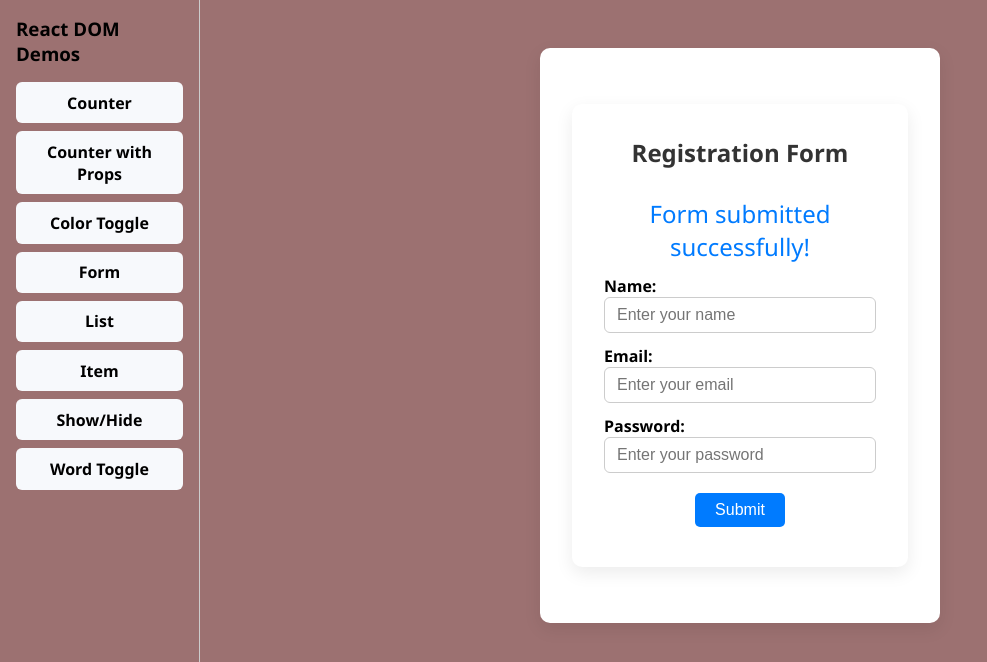
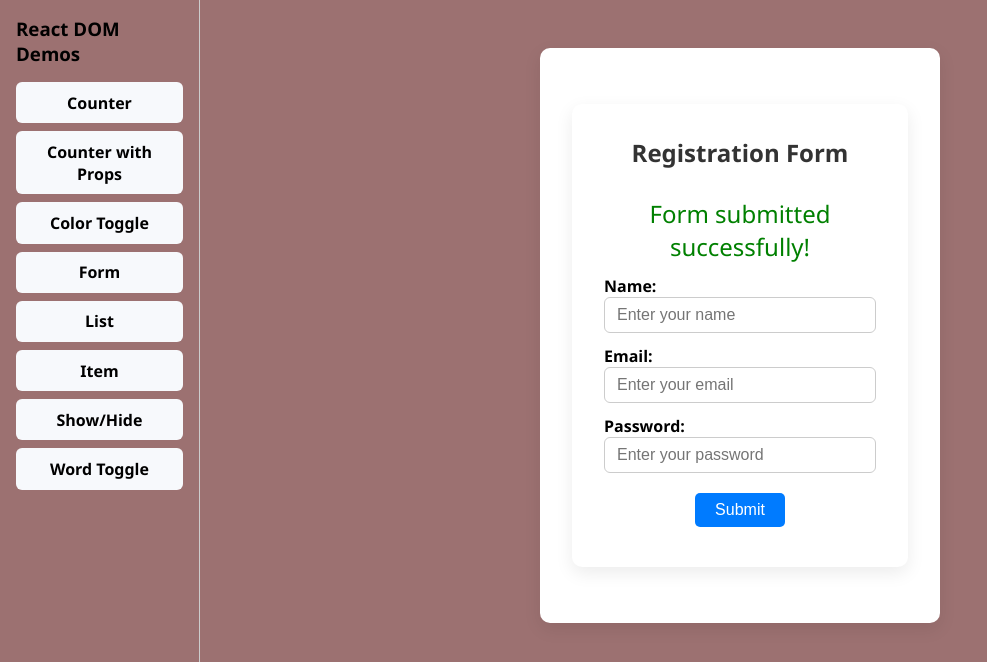
Before and after one commit to chuks2274/react-dom-fundamentals, a React (Vite) app: page /form in a window 1280 px wide. Both pictures are taken after typing "Sample", "name@example.com", "Sample123" into the empty fields and a click on the button "Submit". Shown: the top 662 px of the page, without its empty margins (0-987 px from the left). Built offline with nearby package versions, Linux system fonts and the light colour scheme.

Commit message:
update form

```diff
--- a/src/components/Form/Form.jsx
+++ b/src/components/Form/Form.jsx
@@ -24,7 +24,11 @@ const Form = () => {
 
             <form onSubmit={handleSubmit} className="container">
                 <h1>Registration Form</h1>
-                {message && <h2>{message}</h2>}
+                {message && (
+                <h2 style={{ color: message === "All fields are required" ? "red" : "green" }}>
+                {message}
+                </h2>
+                )}
                 <label>Name: <input type="text" value={name} onChange={e => setName(e.target.value)} placeholder="Enter your name"/></label>
                 <label>Email:<input type="email" value={email} onChange={e => setEmail(e.target.value)} placeholder="Enter your email"/></label>
                 <label>Password:<input type="password" value={password} onChange={e => setPassword(e.target.value)} placeholder="Enter your password"/></label>
```
